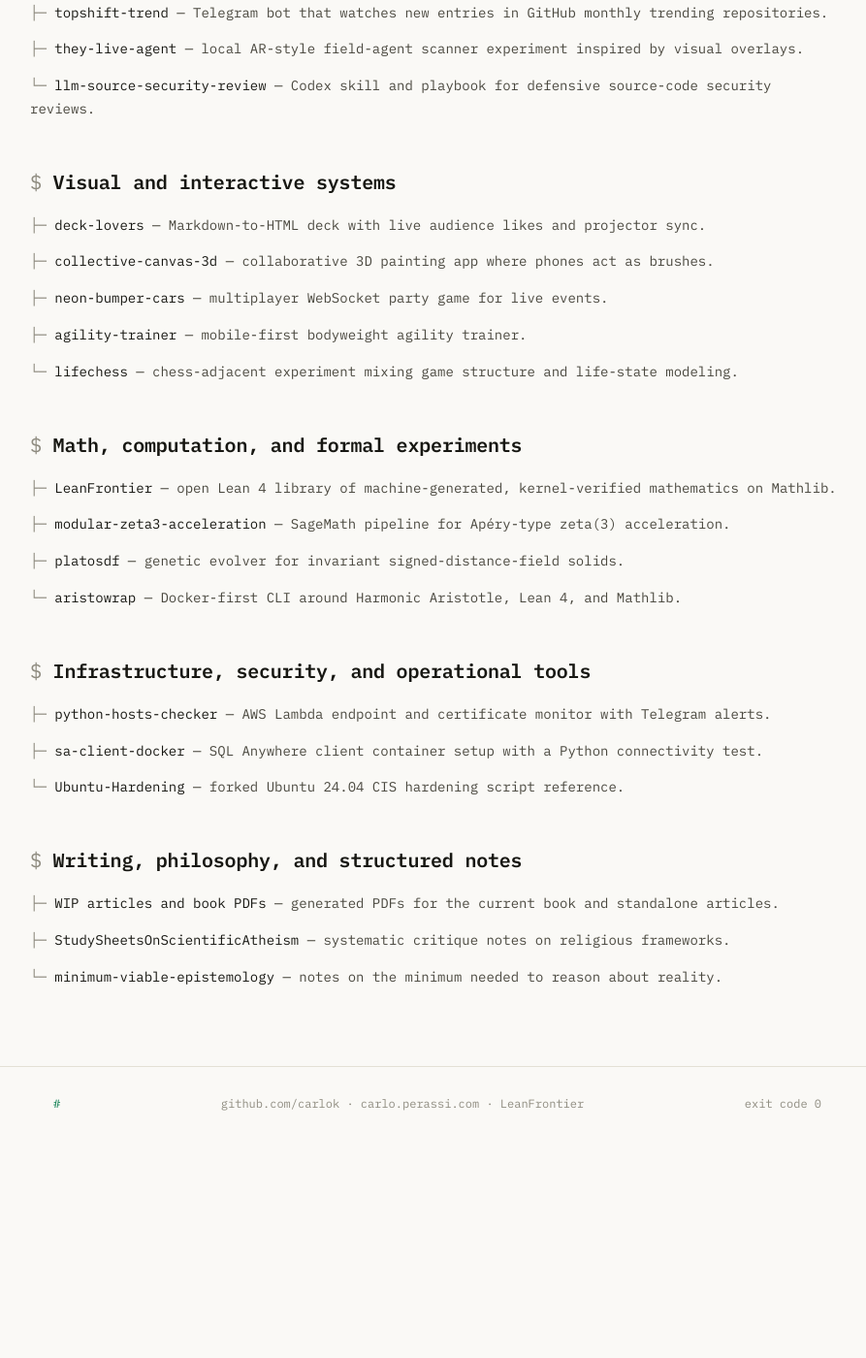
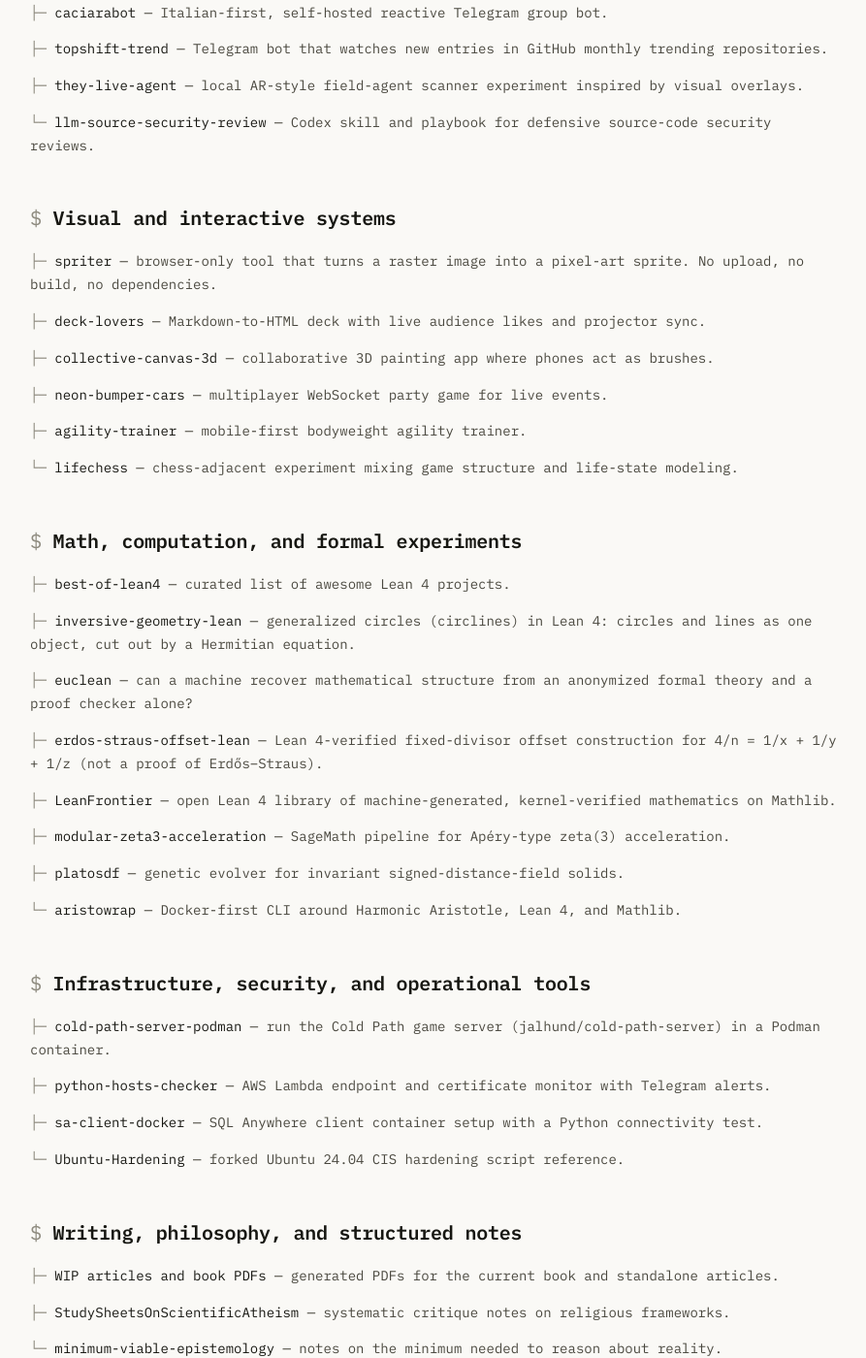
Before and after one commit to carlok/carlok.github.io, a Jekyll site: the page built from projects.md, in a window 1280 px wide and 1400 px high, scrolled down 309 px. Shown: the whole window at 97% size, without its empty margins (189-1082 px from the left). Built offline with Jekyll 4.4.1, drawn with Linux system fonts in a browser that asks for light colours; before the commit the page ends 1513 px from its top, so only the background shows below that.

Commit message:
projects: add recent repos (caciarabot, spriter, best-of-lean4, inversive-geometry-lean, euclean, erdos-straus-offset-lean, cold-path-server-podman)

```diff
--- a/projects.md
+++ b/projects.md
@@ -11,12 +11,14 @@
 
 ## Agents, automation, and review workflows
 
+- [caciarabot](https://github.com/carlok/caciarabot) — Italian-first, self-hosted reactive Telegram group bot.
 - [topshift-trend](https://github.com/carlok/topshift-trend) — Telegram bot that watches new entries in GitHub monthly trending repositories.
 - [they-live-agent](https://github.com/carlok/they-live-agent) — local AR-style field-agent scanner experiment inspired by visual overlays.
 - [llm-source-security-review](https://github.com/carlok/llm-source-security-review) — Codex skill and playbook for defensive source-code security reviews.
 
 ## Visual and interactive systems
 
+- [spriter](https://github.com/carlok/spriter) — browser-only tool that turns a raster image into a pixel-art sprite. No upload, no build, no dependencies.
 - [deck-lovers](https://github.com/carlok/deck-lovers) — Markdown-to-HTML deck with live audience likes and projector sync.
 - [collective-canvas-3d](https://github.com/carlok/collective-canvas-3d) — collaborative 3D painting app where phones act as brushes.
 - [neon-bumper-cars](https://github.com/carlok/neon-bumper-cars) — multiplayer WebSocket party game for live events.
@@ -25,6 +27,10 @@
 
 ## Math, computation, and formal experiments
 
+- [best-of-lean4](https://github.com/carlok/best-of-lean4) — curated list of awesome Lean 4 projects.
+- [inversive-geometry-lean](https://github.com/carlok/inversive-geometry-lean) — generalized circles (circlines) in Lean 4: circles and lines as one object, cut out by a Hermitian equation.
+- [euclean](https://github.com/carlok/euclean) — can a machine recover mathematical structure from an anonymized formal theory and a proof checker alone?
+- [erdos-straus-offset-lean](https://github.com/carlok/erdos-straus-offset-lean) — Lean 4-verified fixed-divisor offset construction for 4/n = 1/x + 1/y + 1/z (not a proof of Erdős–Straus).
 - [LeanFrontier](https://carlok.github.io/LeanFrontier/) — open Lean 4 library of machine-generated, kernel-verified mathematics on Mathlib.
 - [modular-zeta3-acceleration](https://github.com/carlok/modular-zeta3-acceleration) — SageMath pipeline for Apéry-type zeta(3) acceleration.
 - [platosdf](https://github.com/carlok/platosdf) — genetic evolver for invariant signed-distance-field solids.
@@ -32,6 +38,7 @@
 
 ## Infrastructure, security, and operational tools
 
+- [cold-path-server-podman](https://github.com/carlok/cold-path-server-podman) — run the Cold Path game server (jalhund/cold-path-server) in a Podman container.
 - [python-hosts-checker](https://github.com/carlok/python-hosts-checker) — AWS Lambda endpoint and certificate monitor with Telegram alerts.
 - [sa-client-docker](https://github.com/carlok/sa-client-docker) — SQL Anywhere client container setup with a Python connectivity test.
 - [Ubuntu-Hardening](https://github.com/carlok/Ubuntu-Hardening) — forked Ubuntu 24.04 CIS hardening script reference.
```
